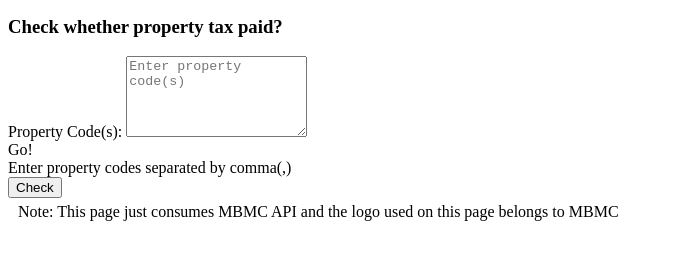
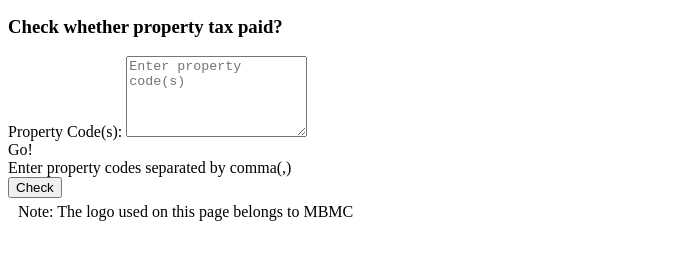
Before and after one commit to nitinjs/MBMC-PropertyTax-PaidOrNot, a website: page index.html in a window 1280 px wide. Shown: the part 80-340 px from the top of the page, without its empty margins (0-686 px from the left). Drawn offline with Linux system fonts and the light colour scheme.

Commit message:
1 file modified

```diff
--- a/index.html
+++ b/index.html
@@ -55,7 +55,7 @@
     </tbody>
   </table>
   <div class="alert alert-info mt-3" style="padding: 5px 10px">
-    Note: This page just consumes MBMC API and the logo used on this page
+    Note: The logo used on this page
     belongs to MBMC
   </div>
 </div>
```
